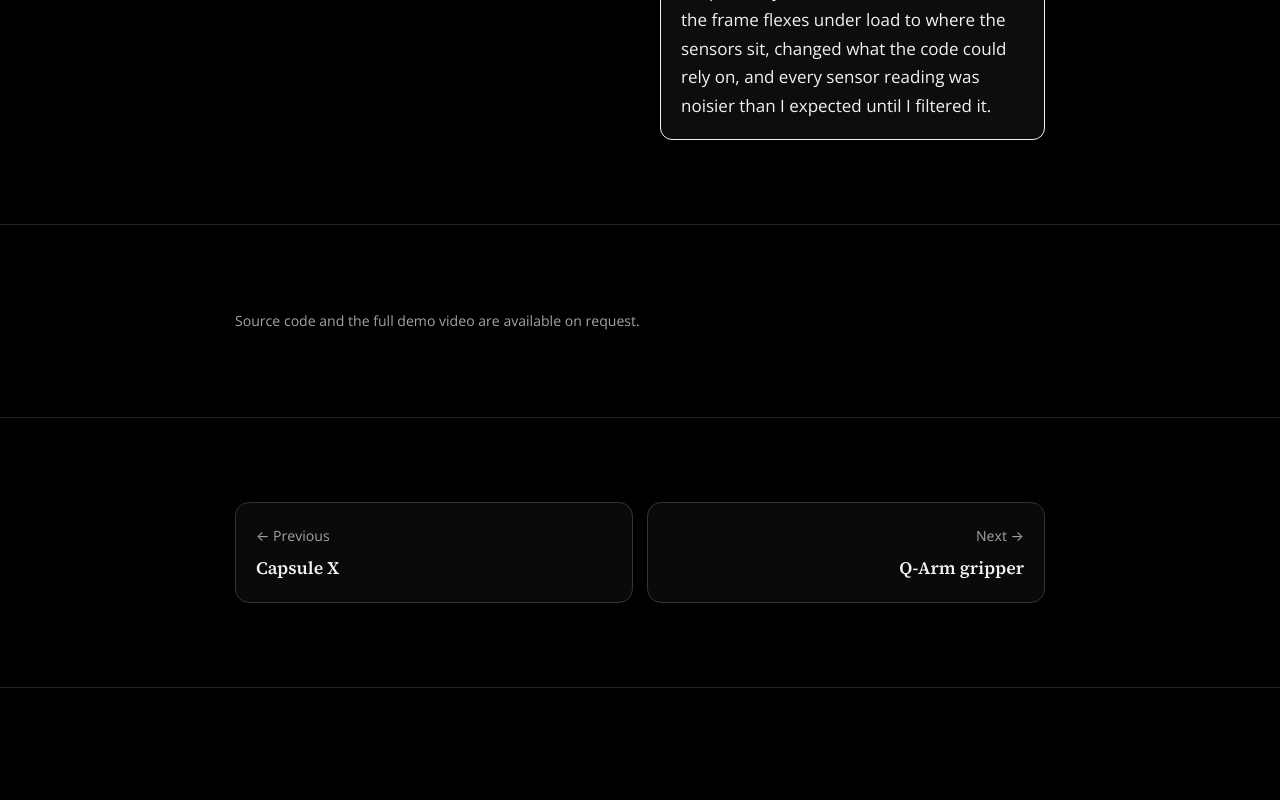
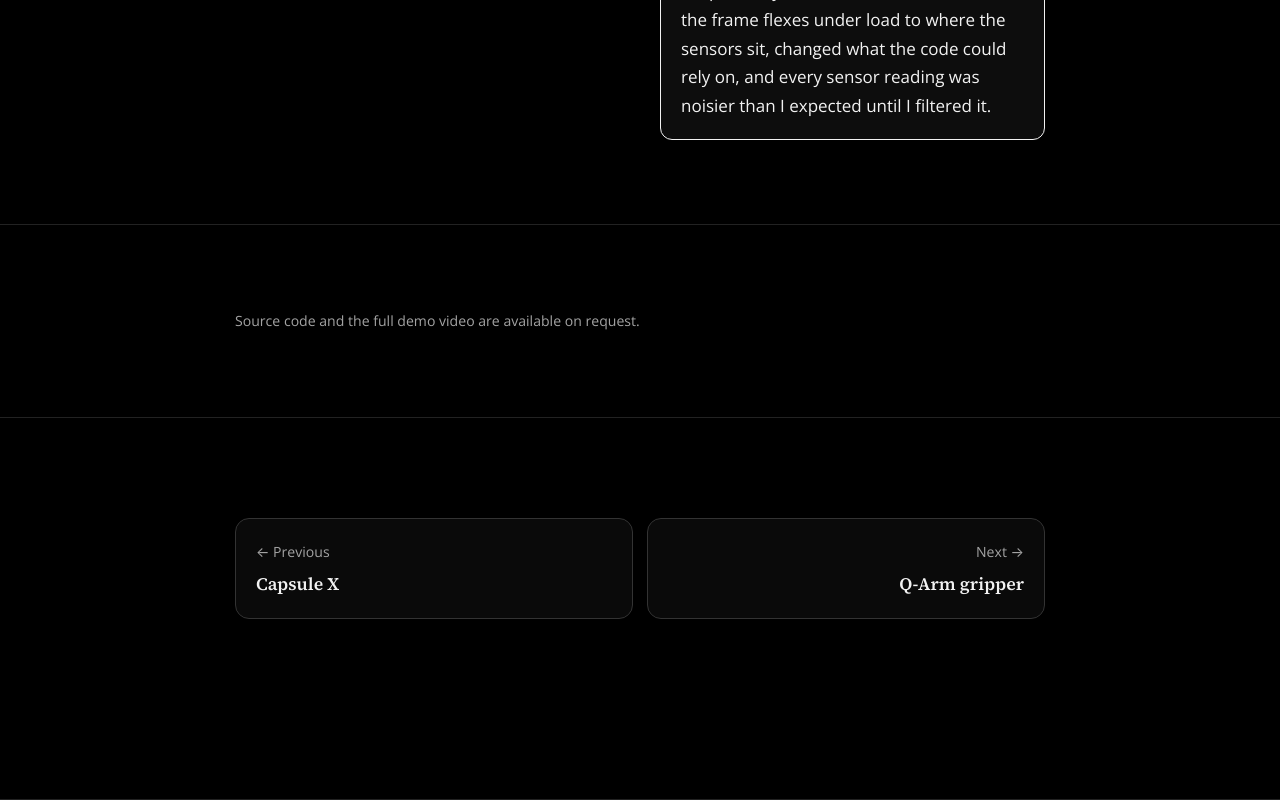
Before and after one commit to KrrishS1/Portfolio-Website, a plain HTML site: page projects/rover.html in a window 1280 px wide. Shown: the part 8836-9636 px from the top of the page. Before the commit the page ends 9524 px from the top, so only its background shows below. Drawn offline with nearby package versions, Linux system fonts and the light colour scheme.

Commit message:
Add space below the previous/next project links
Co-Authored-By: Claude Opus 5.5 <noreply@anthropic.com>
Claude-Session: https://claude.ai/code/session_01CHQGXvibZ9t9C3YXUvtrnr

```diff
--- a/css/site.css
+++ b/css/site.css
@@ -152,3 +152,6 @@ td.n,th.n{ font-family:var(--mono); white-space:nowrap; text-align:right; }
 /* rover CAD sheet: full width, natural aspect */
 .sheet button.zoom{ padding:12px; }
 .sheet button.zoom img{ width:100%; max-width:none; height:auto; aspect-ratio:4/3; object-fit:contain; }
+/* previous / next project links: breathing room below */
+.pnav{ margin-top:16px; margin-bottom:96px; }
+@media (max-width:600px){ .pnav{ margin-bottom:64px; } }
```
